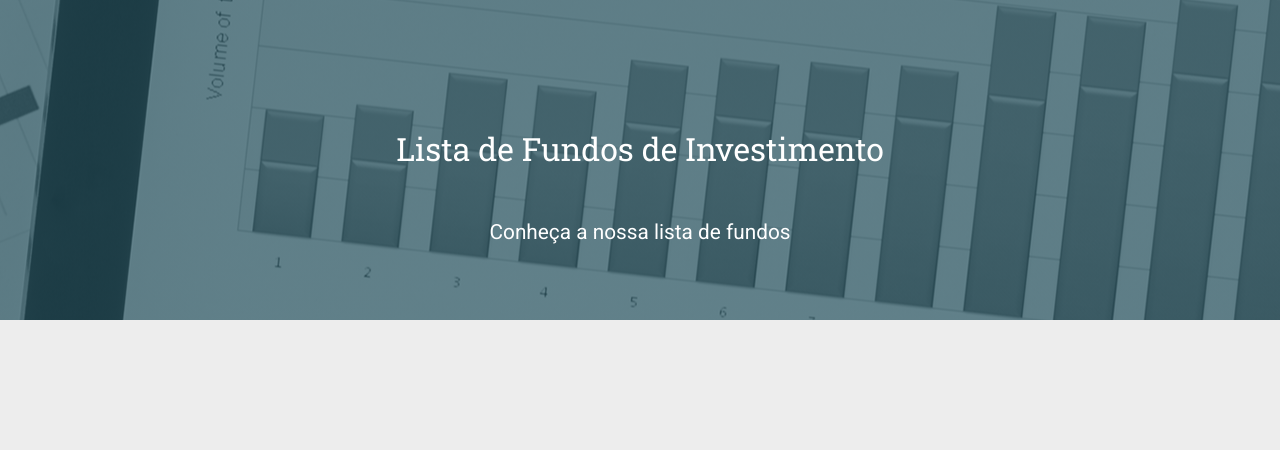
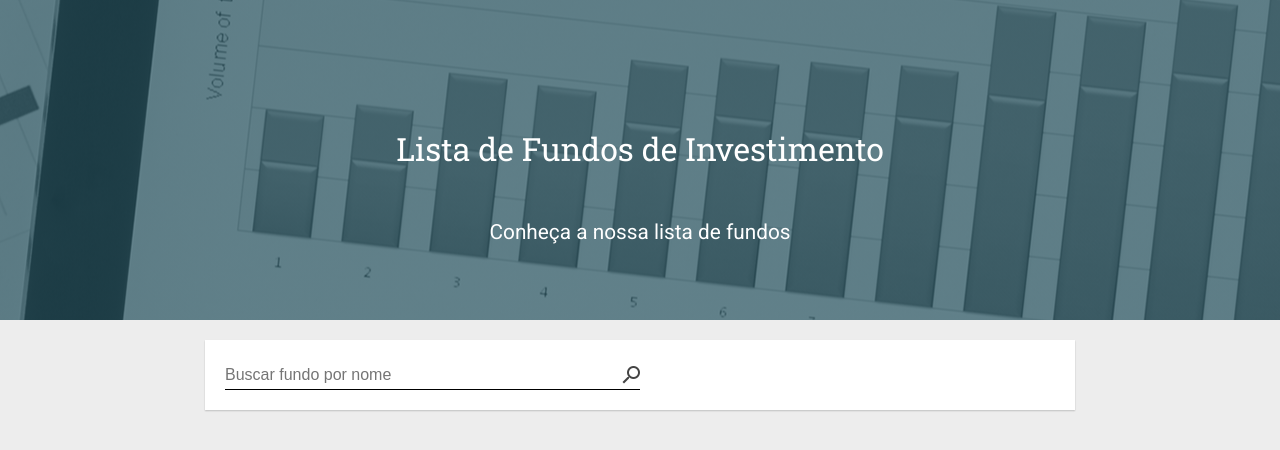
Before and after one commit to kle1sson/orama-desafio, an Angular app: page / in a window 1280 px wide. Shown: the top 450 px of the page. Built offline with nearby package versions, Linux system fonts and the light colour scheme.

Commit message:
feat: create search component layout

```diff
--- a/src/app/app.component.html
+++ b/src/app/app.component.html
@@ -2,3 +2,8 @@
   <h1 class="page-header__title">Lista de Fundos de Investimento</h1>
   <p class="page-header__description">Conheça a nossa lista de fundos</p>
 </header>
+<main class="main">
+  <section class="card">
+    <app-search></app-search>
+  </section>
+</main>
--- a/src/app/app.component.scss
+++ b/src/app/app.component.scss
@@ -35,3 +35,20 @@
     font-family: 'Roboto Slab', serif;
   }
 }
+
+.main {
+  display: flex;
+  justify-content: center;
+
+  margin: 0 10px;
+}
+
+.card {
+  width: 870px;
+
+  background-color: var(--background-card-color);
+
+  padding: 20px;
+  margin-top: 20px;
+  box-shadow: var(--box-shadow);
+}
--- /dev/null
+++ b/src/app/components/search/search.component.html
@@ -0,0 +1,6 @@
+<section class="search" role="search" >
+  <form class="search__form" role="search">
+    <input class="search__input" type="search" placeholder="Buscar fundo por nome"/>
+  </form>
+  <img class="search__icon" src="../../../assets/search-icon.svg" alt="procurar">
+</section>
--- /dev/null
+++ b/src/app/components/search/search.component.scss
@@ -0,0 +1,36 @@
+$breakpoint-cell:  550px;
+
+.search {
+  display: flex;
+  align-items: center;
+
+  .search__form {
+    width: 50%;
+
+    @media only screen and (max-width: $breakpoint-cell) {
+      width: 100%;
+    }
+  }
+
+  .search__input {
+    border: none;
+    border-bottom: 1px solid black;
+    height: 30px;
+    width: 100%;
+
+    font-size: 16px;
+
+    &::placeholder {
+      padding-bottom: 10px;
+    }
+
+    &:focus {
+      outline: none;
+    }
+  }
+
+  .search__icon {
+    position: relative;
+    right: 18px;
+  }
+}
--- a/src/styles.scss
+++ b/src/styles.scss
@@ -1,6 +1,9 @@
 :root {
   --background-top-overlay-color: rgba(35, 80, 93, 0.7);
+  --background-color: #ededed;
   --title-page-color: #ffffff;
+  --background-card-color: #ffffff;
+  --box-shadow: 0px 1px 1.5px rgba(9,10,10,0.2);
 }
 
 * {
@@ -10,6 +13,6 @@
 }
 
 body {
-  background-color: #ededed;
+  background-color: var(--background-color);
   font-family: 'Roboto', sans-serif;
 }
```
Also changed, not shown: src/app/app.module.ts (+5 -8 lines), src/app/components/search/search.component.ts (added, +8 -0 lines), src/assets/search-icon.svg (added), 1 other file (tests, documents, lock files or other folders).
